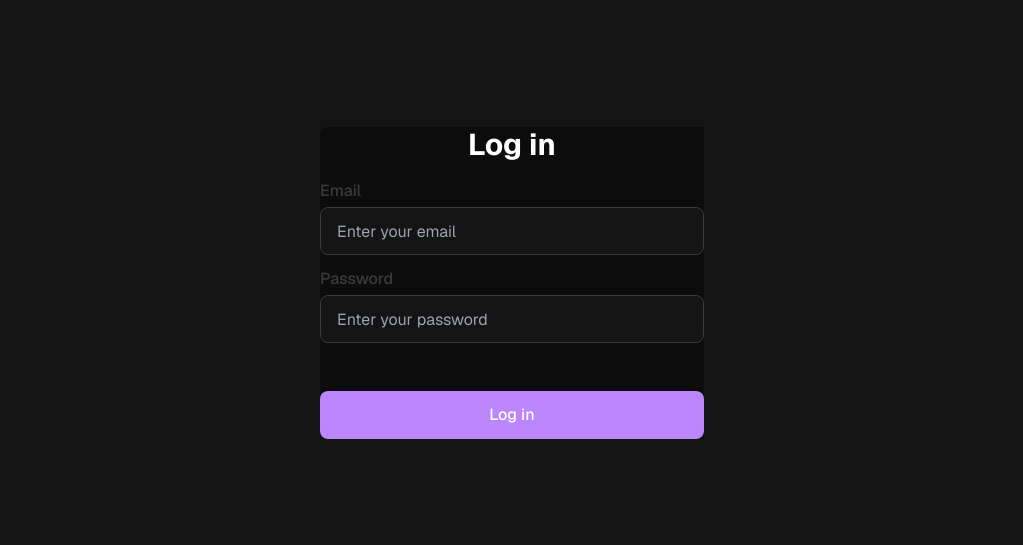
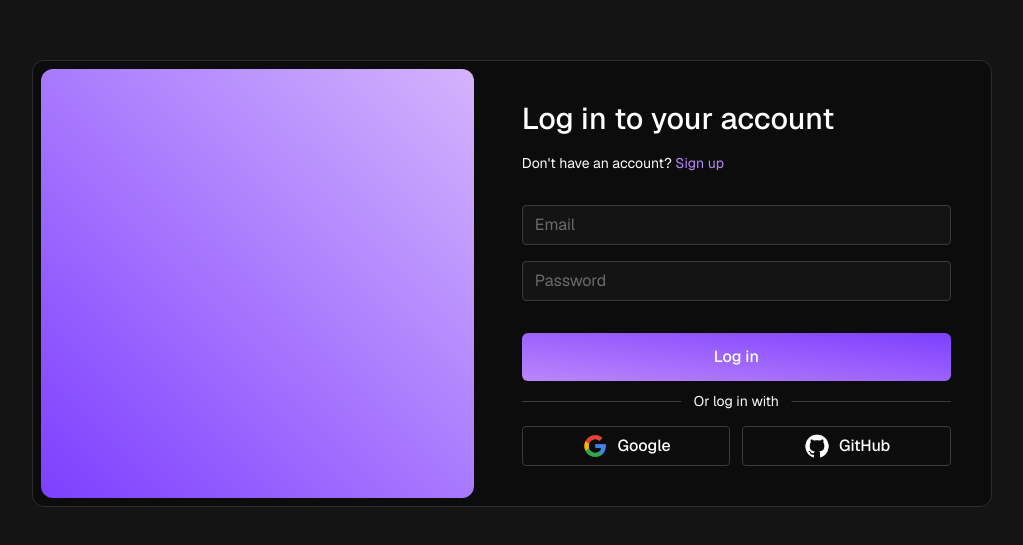
Before and after one commit to krishabbashyal/Apptive, a Next.js app in the folder client/: page /login in a window 1280 px wide. Shown: the part 117-662 px from the top of the page, without its empty margins (128-1151 px from the left). Built offline with nearby package versions, Linux system fonts and the light colour scheme.

Commit message:
Updated the login form with the new design

```diff
--- a/client/src/components/AuthForms/Login.tsx
+++ b/client/src/components/AuthForms/Login.tsx
@@ -1,35 +1,120 @@
+"use client";
+
 import React from "react";
+import OAuthProvider from "./OAuthProvider";
+import AuthCard from "./AuthCard";
+import { useRouter } from "next/navigation";
+
+import { FieldValues, useForm } from "react-hook-form";
+import { z } from "zod";
+import { zodResolver } from "@hookform/resolvers/zod";
+
+
+const logInSchema = z.object({
+  email: z.string().email("Please enter a valid email"),
+  password: z.string().min(8, "Password must be at least 8 characters"),
+
+});
+
+type LogInSchemaType = z.infer<typeof logInSchema>;
 
 const LoginForm = () => {
+  const {
+    register,
+    handleSubmit,
+    formState: { errors, isSubmitting },
+    reset,
+  } = useForm<LogInSchemaType>({
+    resolver: zodResolver(logInSchema),
+  });
+
+  const onSubmit = async (data: FieldValues) => {
+    console.log(data);
+    reset();
+  };
+
+  const router = useRouter();
+
+  const inputFieldClasses =
+    "h-10 w-full rounded border border-cadetGray bg-background pl-3 shadow placeholder:text-cadetGrayLight focus:outline-none focus:ring-1 focus:ring-accent";
+
+    const inputFieldErrorClasses =
+    "h-10 w-full rounded border border-bittersweetDark bg-background pl-3 shadow placeholder:text-cadetGrayLight focus:outline-none focus:ring-1 focus:ring-accent animate-shake";
+
+  const errorMessageClasses = "text-bittersweetDark text-sm mt-1";
+
   return (
-    <form className="flex w-96 flex-col rounded-l-lg bg-foreground">
-      <h1 className="mb-4 text-center text-3xl font-bold">Log in</h1>
-      <label className="font-medium text-cadetGray" htmlFor="email">
-        Email
-      </label>
+    <div className="mx-4 flex w-full max-w-[60rem] flex-row justify-between  rounded-xl border border-graySeperator bg-foreground lg:rounded-r-xl">
+      <div className="hidden p-2 md:block lg:w-7/12">
+        <AuthCard />
+      </div>
+      <div className="w-full lg:w-8/12">
+        <form
+          onSubmit={handleSubmit(onSubmit)}
+          className="flex flex-col p-4 sm:p-6 md:p-8 lg:p-10"
+        >
+          <h1 className="text-left text-2xl font-medium sm:text-3xl">
+            Log in to your account
+          </h1>
+          <p className="mt-2 text-sm sm:mt-4">
+            Don't have an account?{" "}
+            <span className="cursor-pointer text-accent" onClick={() => router.push("/signup")}>Sign up</span>
+          </p>
+          <div>
+            <div className="mt-4 flex flex-col gap-4 sm:flex-row">
+
+
+            </div>
+            <div className="mt-4 flex flex-col gap-y-4">
+              <div>
+                {/* Email Input */}
                 <input
-        className="mt-1 h-12 rounded-lg border border-cadetGray bg-background pl-4"
-        placeholder="Enter your email"
-        id="email"
-        name="email"
+                  {...register("email")}
+                  className={errors.email ? inputFieldErrorClasses : inputFieldClasses}
                   type="email"
-        required
+                  placeholder="Email"
                 />
-      <label className="mt-3 font-medium text-cadetGray" htmlFor="password">
-        Password
-      </label>
+                {errors.email && (
+                  <p className={`${errorMessageClasses}`}>
+                    {errors.email.message}
+                  </p>
+                )}
+              </div>
+              <div>
+                {/* Password Input */}
                 <input
-        className="mt-1 h-12 rounded-lg border border-cadetGray bg-background pl-4"
-        placeholder="Enter your password"
-        id="password"
-        name="password"
+                  {...register("password")}
                   type="password"
-        required
+                  className={errors.password ? inputFieldErrorClasses : inputFieldClasses}
+                  placeholder="Password"
                 />
-      <button className="mt-12 h-12 rounded-lg bg-accent px-4 py-2 font-medium text-white">
+                {errors.password && (
+                  <p className={errorMessageClasses}>
+                    {errors.password.message}
+                  </p>
+                )}
+              </div>
+            </div>
+          </div>
+
+          <button
+            className="mt-6 h-12 rounded-md from-accent to-accentDark px-4 py-2 font-medium text-white enabled:bg-gradient-to-tr disabled:cursor-not-allowed disabled:bg-cadetGray sm:mt-8"
+            disabled={isSubmitting}
+          >
             Log in
           </button>
+          <div className="relative mt-5 border-b border-cadetGray text-center text-sm">
+            <span className="absolute left-1/2 top-1/2 -translate-x-1/2 -translate-y-1/2 transform bg-foreground px-3 text-white">
+              Or log in with
+            </span>
+          </div>
+          <div className="mt-6 flex justify-center space-x-3">
+            <OAuthProvider icon="/images/logos/google.png" label="Google" />
+            <OAuthProvider icon="/images/logos/github.png" label="GitHub" />
+          </div>
         </form>
+      </div>
+    </div>
   );
 };
 
```
Lines whose indentation alone changed are shown as unchanged.
